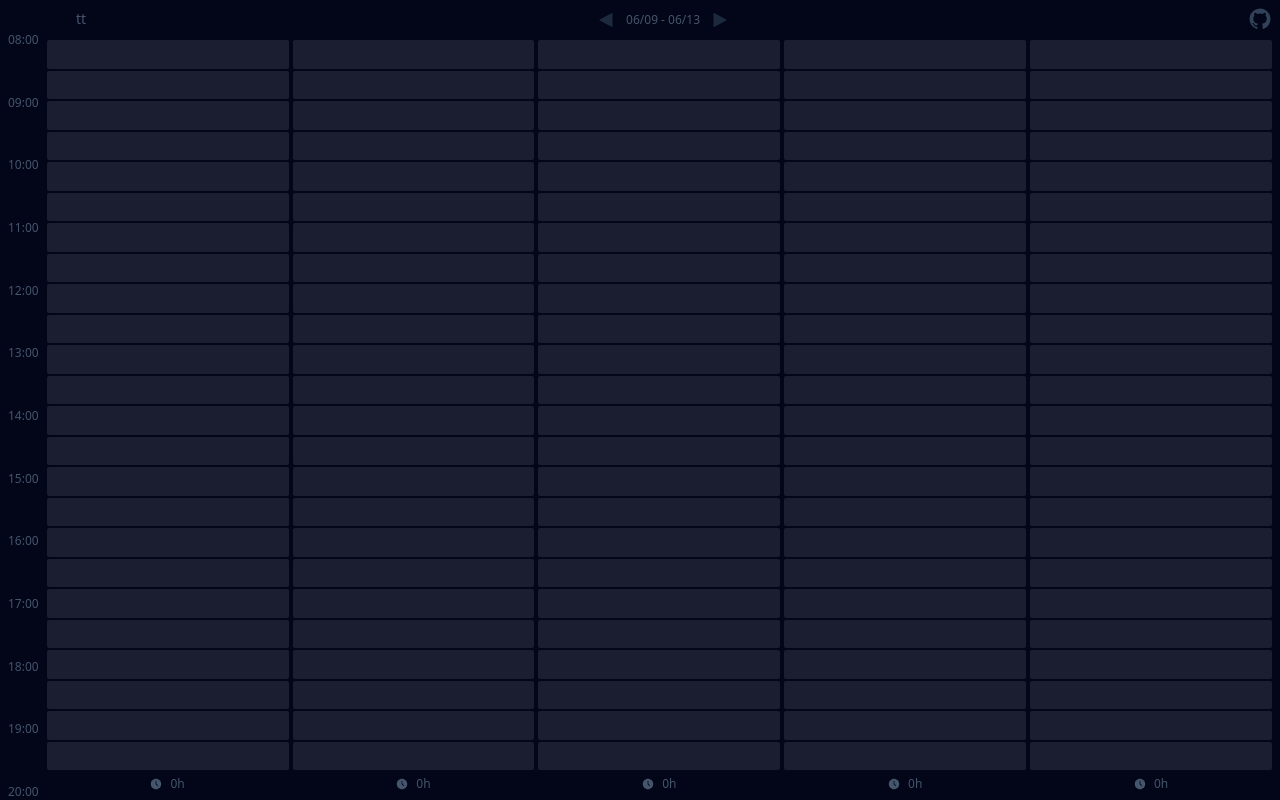
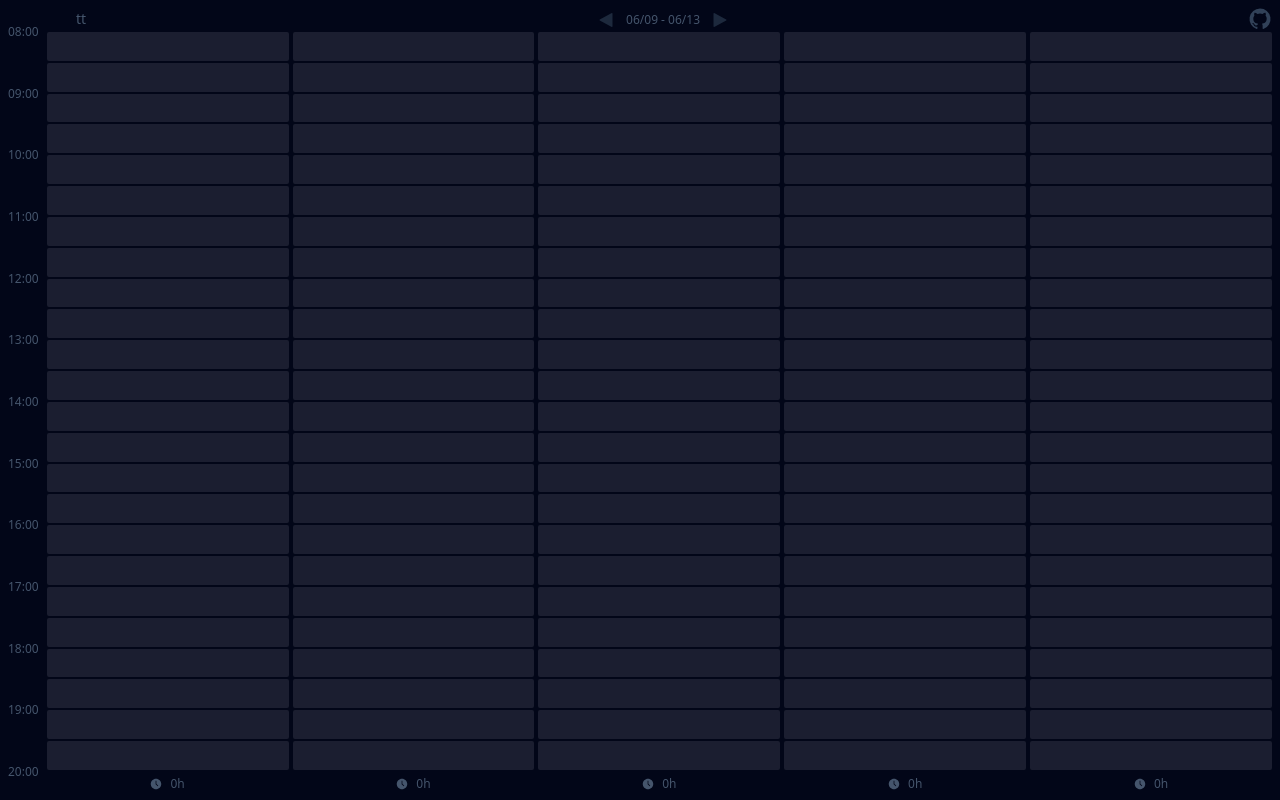
Before and after one commit to meeehdi-dev/tt, a Vue app: page / in a window 1280 px wide. Built offline with nearby package versions, Linux system fonts and the light colour scheme; some icons are missing.

Commit message:
fix: times margins

```diff
--- a/src/App.vue
+++ b/src/App.vue
@@ -359,7 +359,7 @@ function onGrabBottom(day: number, slot: number) {
       ]"
     >
       <div
-        class="flex flex-initial flex-col justify-between text-xs text-slate-600"
+        class="flex flex-initial flex-col justify-between text-xs text-slate-600 -mt-2 mb-5"
       >
         <div
           v-bind:key="time"
@@ -372,7 +372,7 @@ function onGrabBottom(day: number, slot: number) {
       </div>
       <div class="week flex flex-auto flex-row gap-1">
         <div
-          class="day flex flex-auto flex-col justify-around gap-0.5 py-2"
+          class="day flex flex-auto flex-col justify-around gap-0.5 pb-2"
           v-bind:key="day"
           v-for="day in days"
         >
```
